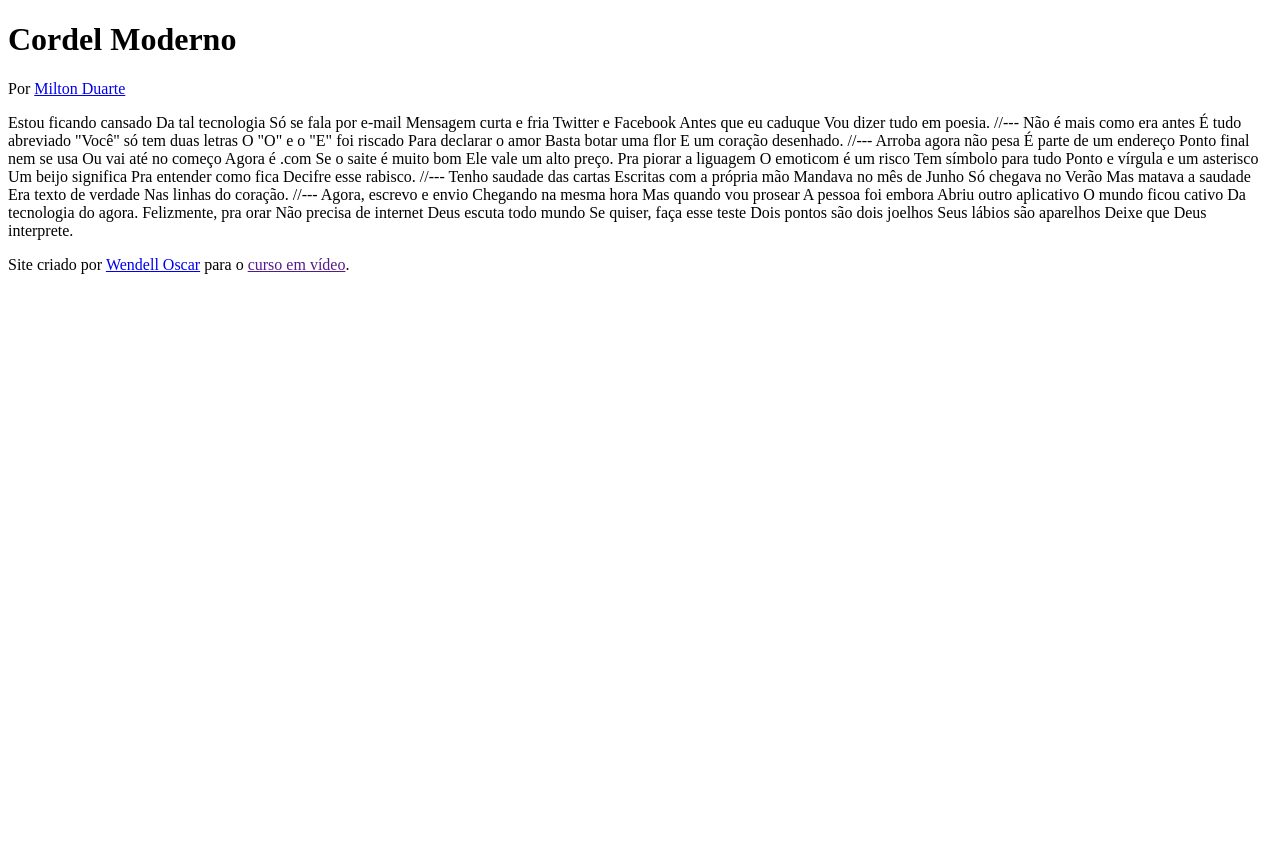
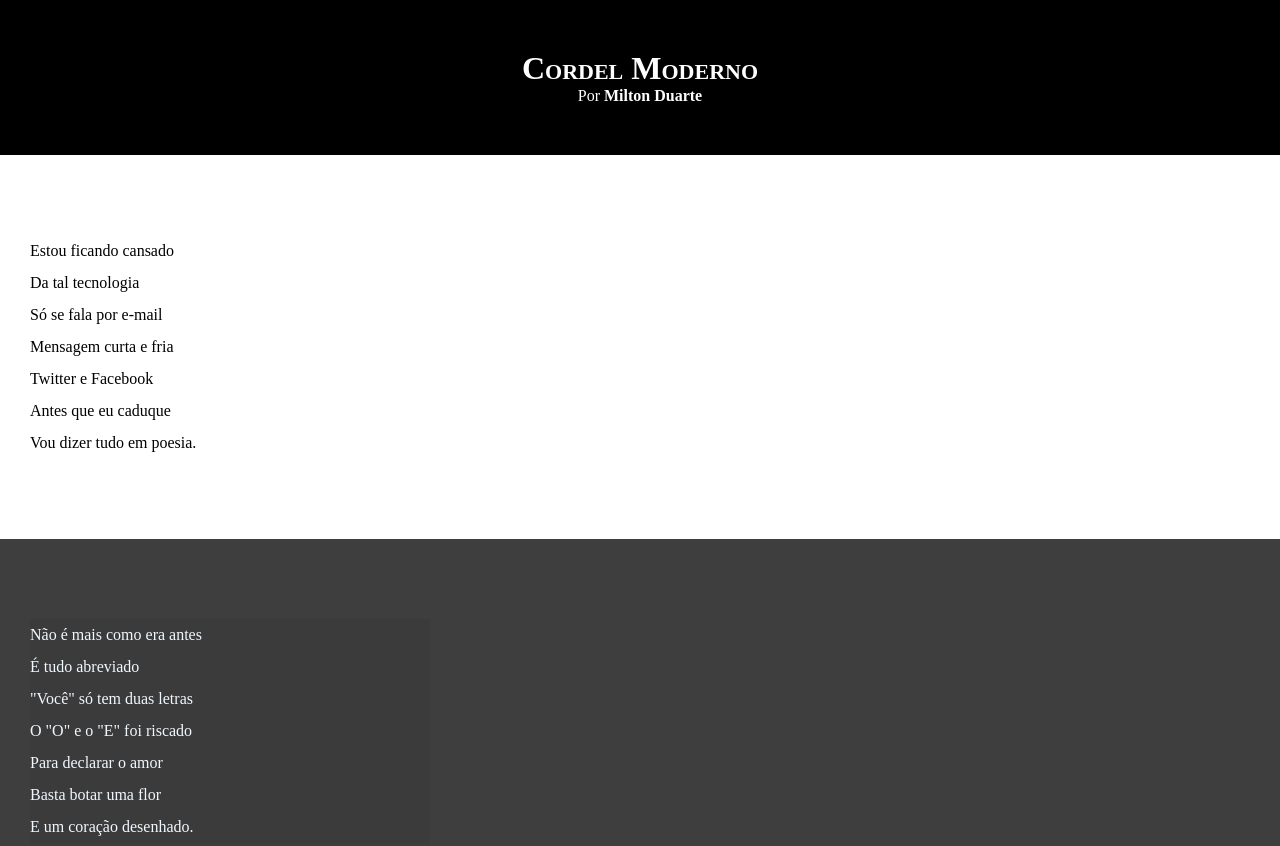
Before and after one commit to wenoscar/Documentos, a plain HTML site: page desafio 12/index.html in a window 1280 px wide. Shown: the top 846 px of the page. Before the commit the page ends 800 px from the top, so only its background shows below. Drawn offline with Linux system fonts and the light colour scheme.

Commit message:
atuali. estil. dos texs

```diff
--- /dev/null
+++ b/desafio 12/Estilo/style.css
@@ -0,0 +1,57 @@
+@charset "UTF-8";
+ * {
+    margin: 0px;
+    padding: 0px;
+
+ }
+ html, body {
+    min-height: 100%;
+    background-color: darkgray;
+ }
+ header {
+    background-color: black;
+    color: white;
+    text-align: center;
+ }
+ header > h1 {
+    padding-top: 50px;
+    font-variant: small-caps;
+ }
+ header > p {
+    padding-bottom: 50px;
+
+ }
+ a {
+    color: white;
+    text-decoration: none;
+    font-weight: bolder;
+ }
+ a :hover {
+    text-decoration: underline;
+
+ }
+ section {
+    padding-top: 10vh;
+    padding-bottom: 10vh;
+    line-height: 2em;
+    padding-left: 30px;
+ }
+ section.imagem > p {
+    background-color: rgba(0, 0, 0, 0.042);
+    width: 400px;
+ }
+ section.normal {
+    background-color: rgb(255, 255, 255);
+    color: rgb(0, 0, 0);
+ }
+ section.imagem {
+    background-color: rgb(63, 62, 62);
+    color: aliceblue;
+
+ }
+ footer {
+    background-color: black;
+    text-align: center;
+    color: white;
+    padding: 10px;
+ }
--- a/desafio 12/index.html
+++ b/desafio 12/index.html
@@ -5,76 +5,97 @@
     <meta http-equiv="X-UA-Compatible" content="IE=edge">
     <meta name="viewport" content="width=device-width, initial-scale=1.0">
     <title>Cordel moderno!</title>
+    <link rel="stylesheet" href="Estilo/style.css">
 </head>
 <body>
-    <header>
+    <header class="normal">
         <h1>Cordel Moderno</h1>
         <p>Por <a href="https://www.recantodasletras.com.br/poesias/3186743]" target="_blank">Milton Duarte</a></p>
     </header>
 
-        Estou ficando cansado
-        Da tal tecnologia
-        Só se fala por e-mail
-        Mensagem curta e fria
-        Twitter e Facebook
-        Antes que eu caduque
+        <section class="normal">
+            <p>
+                Estou ficando cansado <br>
+                Da tal tecnologia <br>
+                Só se fala por e-mail <br>
+                Mensagem curta e fria <br>
+                Twitter e Facebook <br>
+                Antes que eu caduque <br>
                 Vou dizer tudo em poesia.
+            </p>
 
-        //---
+        </section>
 
-        Não é mais como era antes
-        É tudo abreviado
-        "Você" só tem duas letras
-        O "O" e o "E" foi riscado
-        Para declarar o amor
-        Basta botar uma flor
+
+        <section class="imagem">
+            <p>
+                Não é mais como era antes <br>
+                É tudo abreviado <br>
+                "Você" só tem duas letras <br>
+                O "O" e o "E" foi riscado <br>
+                Para declarar o amor <br>
+                Basta botar uma flor <br>
                 E um coração desenhado.
+            </p>
 
-        //---
+        </section>
 
-        Arroba agora não pesa
-        É parte de um endereço
-        Ponto final nem se usa
-        Ou vai até no começo
-        Agora é .com
-        Se o saite é muito bom
+
+        <section class="normal">
+            <p>
+                Arroba agora não pesa <br>
+                É parte de um endereço <br>
+                Ponto final nem se usa <br>
+                Ou vai até no começo <br>
+                Agora é .com <br>
+                Se o saite é muito bom <br>
                 Ele vale um alto preço.
 
-        Pra piorar a liguagem
-        O emoticom é um risco
-        Tem símbolo para tudo
-        Ponto e vírgula e um asterisco
-        Um beijo significa
-        Pra entender como fica
+                Pra piorar a liguagem <br>
+                O emoticom é um risco <br>
+                Tem símbolo para tudo <br>
+                Ponto e vírgula e um asterisco <br>
+                Um beijo significa <br>
+                Pra entender como fica <br>
                 Decifre esse rabisco.
+            </p>
+        </section>
 
-        //---
 
-        Tenho saudade das cartas
-        Escritas com a própria mão
-        Mandava no mês de Junho
-        Só chegava no Verão
-        Mas matava a saudade
-        Era texto de verdade
+       <section class="imagem">
+          <p>
+
+              Tenho saudade das cartas <br>
+              Escritas com a própria mão <br>
+              Mandava no mês de Junho <br>
+              Só chegava no Verão <br>
+              Mas matava a saudade <br>
+              Era texto de verdade <br>
               Nas linhas do coração.
+          </p>
+       </section>
 
-        //---
 
-        Agora, escrevo e envio
-        Chegando na mesma hora
-        Mas quando vou prosear
-        A pessoa foi embora
-        Abriu outro aplicativo
-        O mundo ficou cativo
+
+        <section class="normal">
+            <p>
+                Agora, escrevo e envio <br>
+                Chegando na mesma hora <br>
+                Mas quando vou prosear <br>
+                A pessoa foi embora <br>
+                Abriu outro aplicativo <br>
+                O mundo ficou cativo <br>
                 Da tecnologia do agora.
 
-        Felizmente, pra orar
-        Não precisa de internet
-        Deus escuta todo mundo
-        Se quiser, faça esse teste
-        Dois pontos são dois joelhos
-        Seus lábios são aparelhos
+                Felizmente, pra orar <br>
+                Não precisa de internet <br>
+                Deus escuta todo mundo <br>
+                Se quiser, faça esse teste <br>
+                Dois pontos são dois joelhos <br>
+                Seus lábios são aparelhos <br>
                 Deixe que Deus interprete.
+            </p>
+        </section>
         <footer>
             <p>Site criado por <a href="https://github.com/wenoscar" target="_blank">Wendell Oscar</a> para o <a href="">curso em vídeo</a>.</p>
         </footer>
```
Lines whose indentation alone changed are shown as unchanged.
